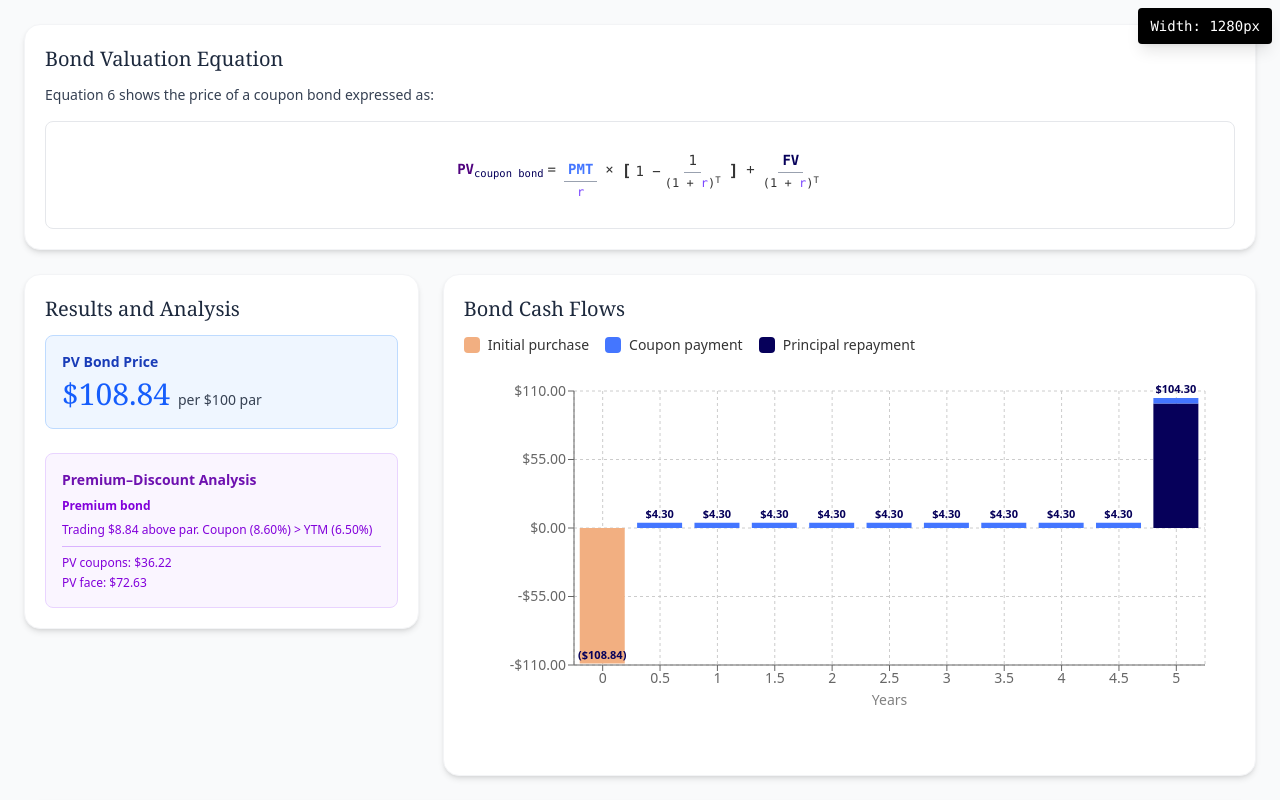
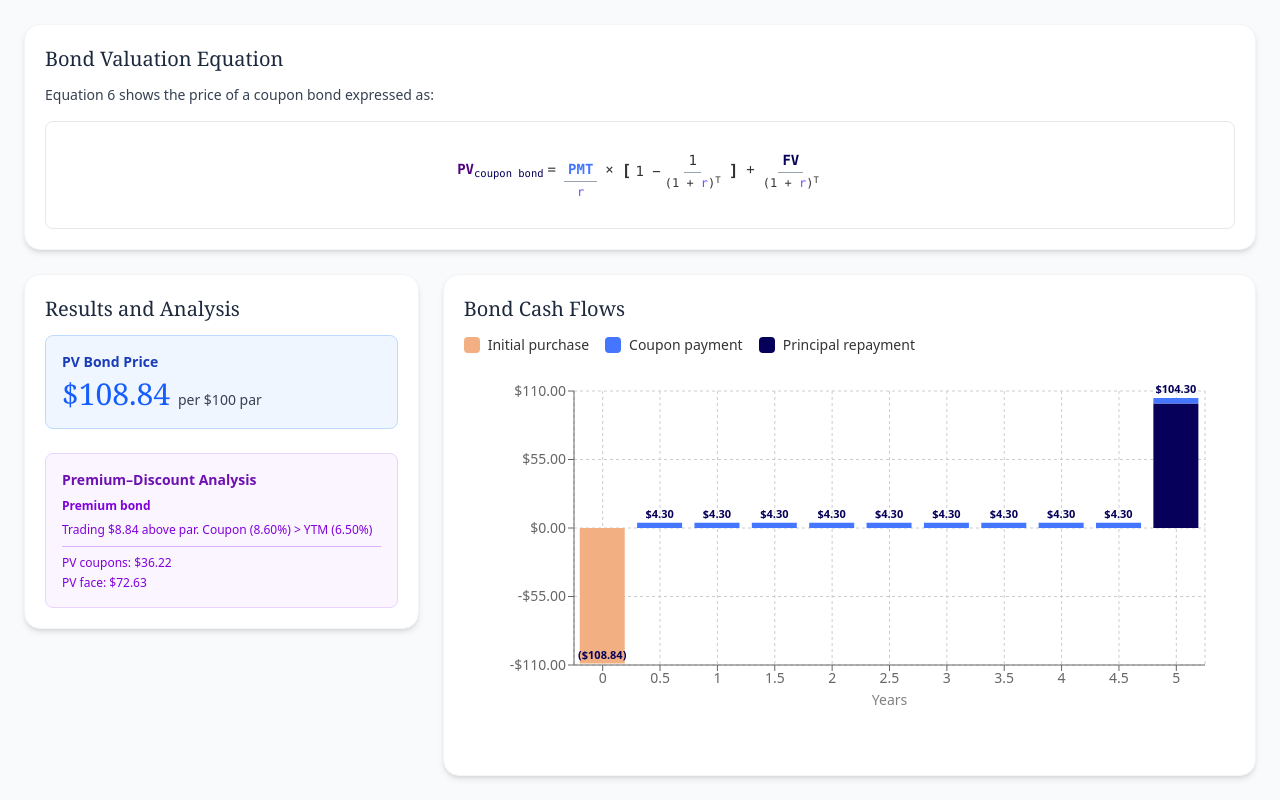
Before and after one commit to PaulReadCFA/lm2los1_bond, a React (Vite) app: page / in a window 1280 px wide. Shown: the top 800 px of the page. Built offline with nearby package versions, Linux system fonts and the light colour scheme.

Commit message:
final fixes

```diff
--- a/src/App.jsx
+++ b/src/App.jsx
@@ -269,13 +269,6 @@ export default function App() {
   const [couponRate, setCouponRate] = useState(8.6);
   const [ytm, setYtm] = useState(6.5);
   const [years, setYears] = useState(5);
-  const [windowWidth, setWindowWidth] = useState(window.innerWidth);
-
-  useEffect(() => {
-    const handleResize = () => setWindowWidth(window.innerWidth);
-    window.addEventListener("resize", handleResize);
-    return () => window.removeEventListener("resize", handleResize);
-  }, []);
 
   const validateInputs = () => {
     const errors = {};
@@ -326,11 +319,6 @@ export default function App() {
 
   return (
     <div className="min-h-screen bg-gray-50 p-6 font-sans">
-      {/* DEBUG: Window size indicator */}
-      <div className="fixed top-2 right-2 bg-black text-white px-3 py-2 rounded text-sm font-mono z-50 shadow-lg">
-        Width: {windowWidth}px
-      </div>
-
       <main className="max-w-7xl mx-auto space-y-6">
         {/* 1️⃣ Equation Card */}
         <Card title="Bond Valuation Equation">
@@ -340,7 +328,7 @@ export default function App() {
           <EquationSection />
         </Card>
 
-        {/* 2️⃣ + 3️⃣ Results and Chart - Always side by side */}
+        {/* 2️⃣ + 3️⃣ Results and Chart - Side by side at 640px+ */}
         {bondCalculations && (
           <div className="grid grid-cols-6 gap-6">
             <div className="col-span-6 sm:col-span-2">
@@ -371,7 +359,7 @@ export default function App() {
             </div>
           </div>
 
-  {/* 🟦 Input controls */}
+          {/* Input controls */}
           <div className="flex flex-wrap items-end gap-x-6 gap-y-4">
             {/* Coupon Rate */}
             <div className="flex items-center gap-2">
@@ -441,7 +429,6 @@ export default function App() {
 
           <ValidationMessage errors={inputErrors} />
         </Card>
-
       </main>
     </div>
   );
```
Lines whose indentation alone changed are shown as unchanged.
